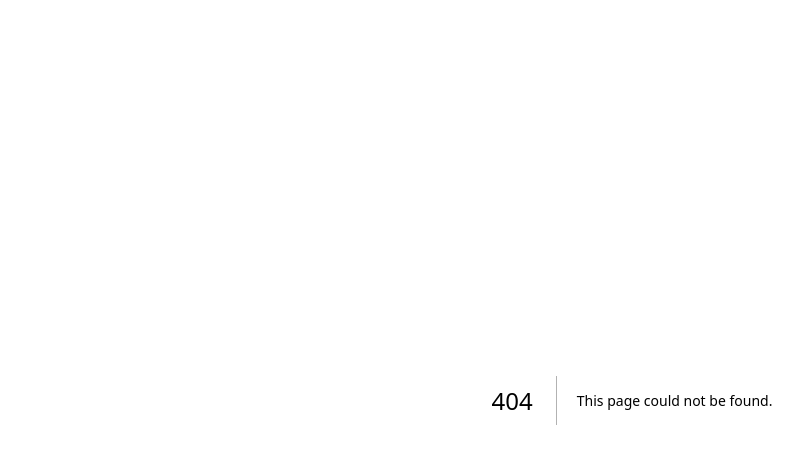
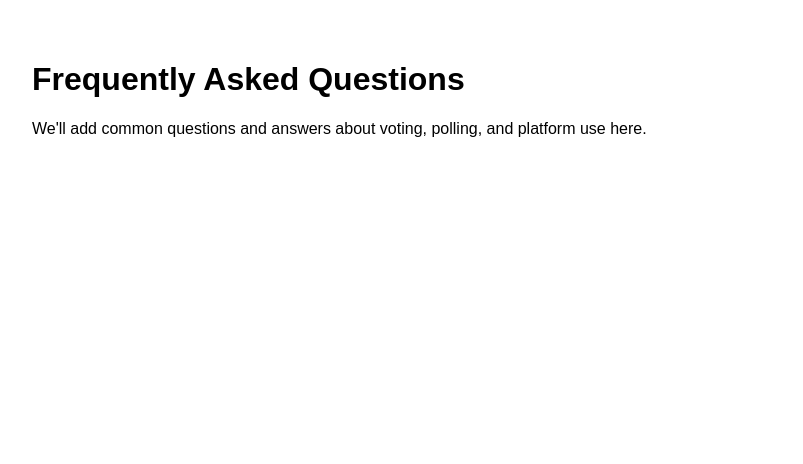
Before and after one commit to Ourwillxyz/Ourwill, a Next.js app: page /faq in a window 1280 px wide. Before the commit this address had no page. Shown: the top 464 px of the page, without its empty margins (8-811 px from the left). Built offline with nearby package versions, Linux system fonts and the light colour scheme.

Commit message:
Create faq.js

```diff
--- /dev/null
+++ b/pages/faq.js
@@ -0,0 +1,8 @@
+export default function FAQ() {
+  return (
+    <div style={{ padding: '2rem', fontFamily: 'Arial, sans-serif' }}>
+      <h1>Frequently Asked Questions</h1>
+      <p>We'll add common questions and answers about voting, polling, and platform use here.</p>
+    </div>
+  );
+}
```
